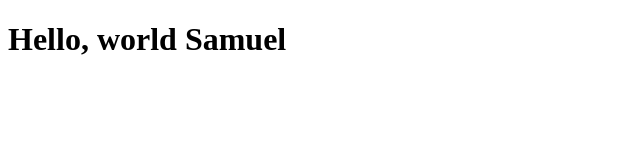
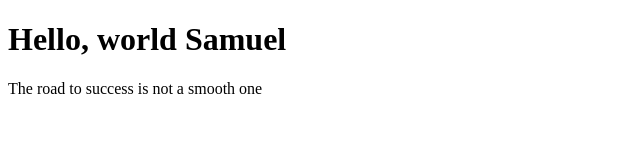
Before and after one commit to Alsamod/html, a plain HTML site: page index.html in a window 1280 px wide. Shown: the whole page, without its empty margins (0-640 px from the left). Drawn offline with Linux system fonts and the light colour scheme.

Commit message:
I add a new paragragh

```diff
--- a/index.html
+++ b/index.html
@@ -7,5 +7,8 @@
 </head>
 <body>
  <h1>Hello, world Samuel</h1>
+
+ <p>The road to success is not a smooth one</p>
+
 </body>
 </html>
```
